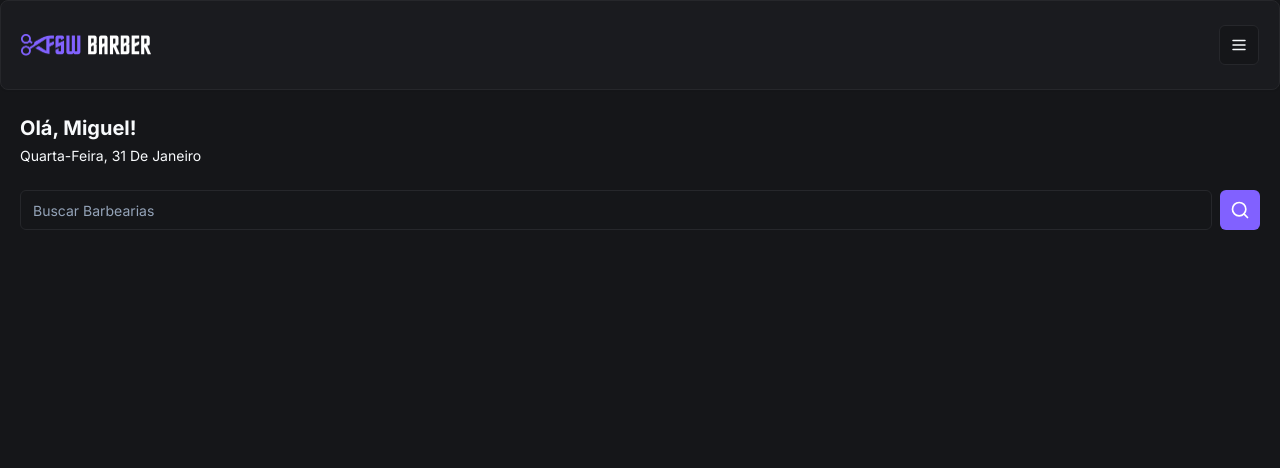
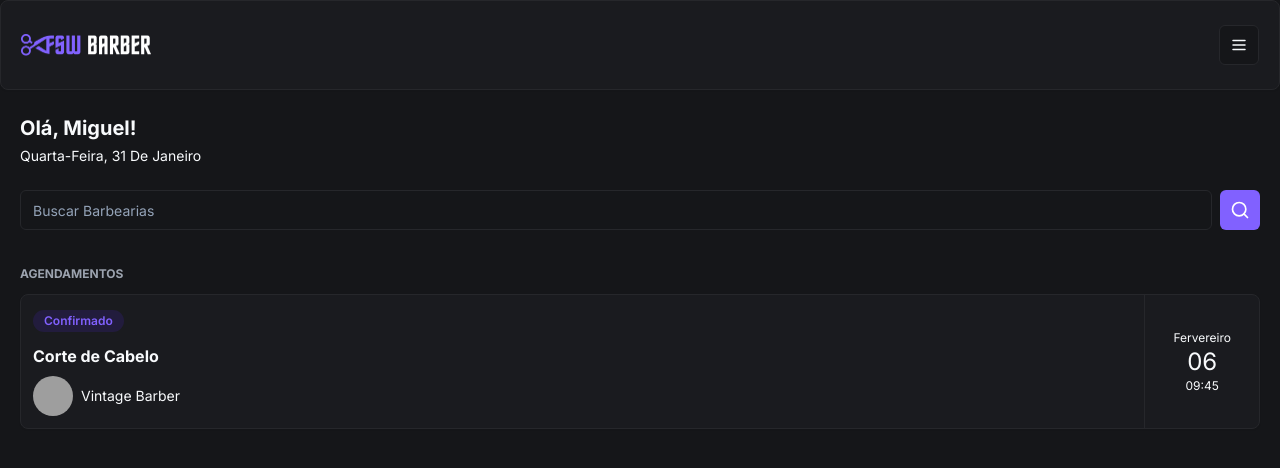
Before and after one commit to joseuilton/fsw-barber, a Next.js app: page / in a window 1280 px wide. Shown: the top 468 px of the page. Built offline with nearby package versions, Linux system fonts and the light colour scheme; grey boxes are pictures that could not be loaded.

Commit message:
feat: add initial booking item

```diff
--- a/app/(home)/page.tsx
+++ b/app/(home)/page.tsx
@@ -2,6 +2,7 @@
 import { Header } from "../_components/Header/header";
 import { ptBR } from "date-fns/locale";
 import { Search } from "./_components/search";
+import { BookingItem } from "../_components/BookingItem/bookingItem";
 
 export default function Home() {
   return (
@@ -23,6 +24,11 @@
       <div className="px-5">
         <Search />
       </div>
+
+      <div className="px-5 pt-9 pb-6">
+        <h2 className="uppercase text-gray-400 text-xs font-bold mb-3">Agendamentos</h2>
+        <BookingItem />
+     </div>
     </div>
   );
 }
--- /dev/null
+++ b/app/_components/BookingItem/bookingItem.tsx
@@ -0,0 +1,37 @@
+import { Avatar, AvatarImage, AvatarFallback } from "../ui/avatar"
+import { Badge } from "../ui/badge"
+import { Card, CardContent } from "../ui/card"
+
+const BookingItem = () => {
+	return (
+		<Card>
+			<CardContent className="px-0 py-0 flex">
+				<div className="px-3 py-3 grow">
+					<Badge className="bg-[#221C3D] text-primary">Confirmado</Badge>
+          <h2 className="mt-3 mb-2 text-base font-bold">Corte de Cabelo</h2>
+
+          <div className="flex items-center gap-2">
+            <Avatar>
+              <AvatarImage
+                src="https://utfs.io/f/c97a2dc9-cf62-468b-a851-bfd2bdde775f-16p.png"
+                alt="Imagem da barbearia"
+                width={24}
+                height={24}
+              />
+              <AvatarFallback>JU</AvatarFallback>
+            </Avatar>
+
+            <h3 className="text-sm">Vintage Barber</h3>
+          </div>
+				</div>
+				<div className="flex flex-col justify-center items-center mw-[106px] px-7 border-l">
+          <p className="text-xs">Fervereiro</p>
+          <p className="text-2xl">06</p>
+          <p className="text-xs">09:45</p>
+				</div>
+			</CardContent>
+		</Card>
+	)
+}
+
+export { BookingItem }
--- /dev/null
+++ b/app/_components/ui/avatar.tsx
@@ -0,0 +1,50 @@
+"use client"
+
+import * as React from "react"
+import * as AvatarPrimitive from "@radix-ui/react-avatar"
+
+import { cn } from "@/app/_lib/utils"
+
+const Avatar = React.forwardRef<
+  React.ElementRef<typeof AvatarPrimitive.Root>,
+  React.ComponentPropsWithoutRef<typeof AvatarPrimitive.Root>
+>(({ className, ...props }, ref) => (
+  <AvatarPrimitive.Root
+    ref={ref}
+    className={cn(
+      "relative flex h-10 w-10 shrink-0 overflow-hidden rounded-full",
+      className
+    )}
+    {...props}
+  />
+))
+Avatar.displayName = AvatarPrimitive.Root.displayName
+
+const AvatarImage = React.forwardRef<
+  React.ElementRef<typeof AvatarPrimitive.Image>,
+  React.ComponentPropsWithoutRef<typeof AvatarPrimitive.Image>
+>(({ className, ...props }, ref) => (
+  <AvatarPrimitive.Image
+    ref={ref}
+    className={cn("aspect-square h-full w-full", className)}
+    {...props}
+  />
+))
+AvatarImage.displayName = AvatarPrimitive.Image.displayName
+
+const AvatarFallback = React.forwardRef<
+  React.ElementRef<typeof AvatarPrimitive.Fallback>,
+  React.ComponentPropsWithoutRef<typeof AvatarPrimitive.Fallback>
+>(({ className, ...props }, ref) => (
+  <AvatarPrimitive.Fallback
+    ref={ref}
+    className={cn(
+      "flex h-full w-full items-center justify-center rounded-full bg-muted",
+      className
+    )}
+    {...props}
+  />
+))
+AvatarFallback.displayName = AvatarPrimitive.Fallback.displayName
+
+export { Avatar, AvatarImage, AvatarFallback }
--- /dev/null
+++ b/app/_components/ui/badge.tsx
@@ -0,0 +1,36 @@
+import * as React from "react"
+import { cva, type VariantProps } from "class-variance-authority"
+
+import { cn } from "@/app/_lib/utils"
+
+const badgeVariants = cva(
+  "inline-flex items-center rounded-full border px-2.5 py-0.5 text-xs font-semibold transition-colors focus:outline-none focus:ring-2 focus:ring-ring focus:ring-offset-2",
+  {
+    variants: {
+      variant: {
+        default:
+          "border-transparent bg-primary text-primary-foreground hover:bg-primary/80",
+        secondary:
+          "border-transparent bg-secondary text-secondary-foreground hover:bg-secondary/80",
+        destructive:
+          "border-transparent bg-destructive text-destructive-foreground hover:bg-destructive/80",
+        outline: "text-foreground",
+      },
+    },
+    defaultVariants: {
+      variant: "default",
+    },
+  }
+)
+
+export interface BadgeProps
+  extends React.HTMLAttributes<HTMLDivElement>,
+    VariantProps<typeof badgeVariants> {}
+
+function Badge({ className, variant, ...props }: BadgeProps) {
+  return (
+    <div className={cn(badgeVariants({ variant }), className)} {...props} />
+  )
+}
+
+export { Badge, badgeVariants }
--- a/package.json
+++ b/package.json
@@ -13,6 +13,7 @@
   },
   "dependencies": {
     "@prisma/client": "^5.8.1",
+    "@radix-ui/react-avatar": "^1.0.4",
     "@radix-ui/react-slot": "^1.0.2",
     "class-variance-authority": "^0.7.0",
     "clsx": "^2.1.0",
```
Also changed, not shown: 1 other file (tests, documents, lock files or other folders).
